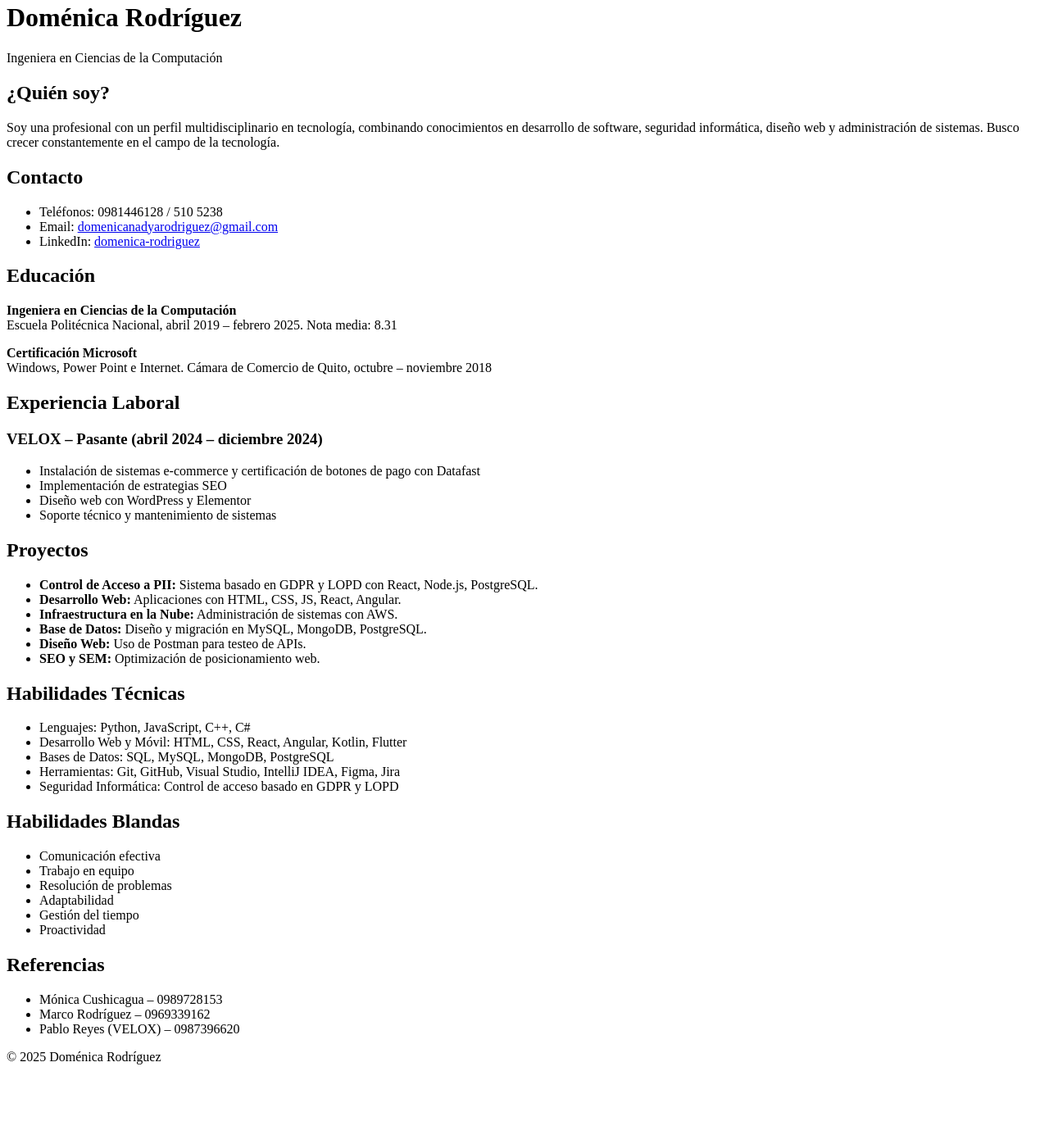
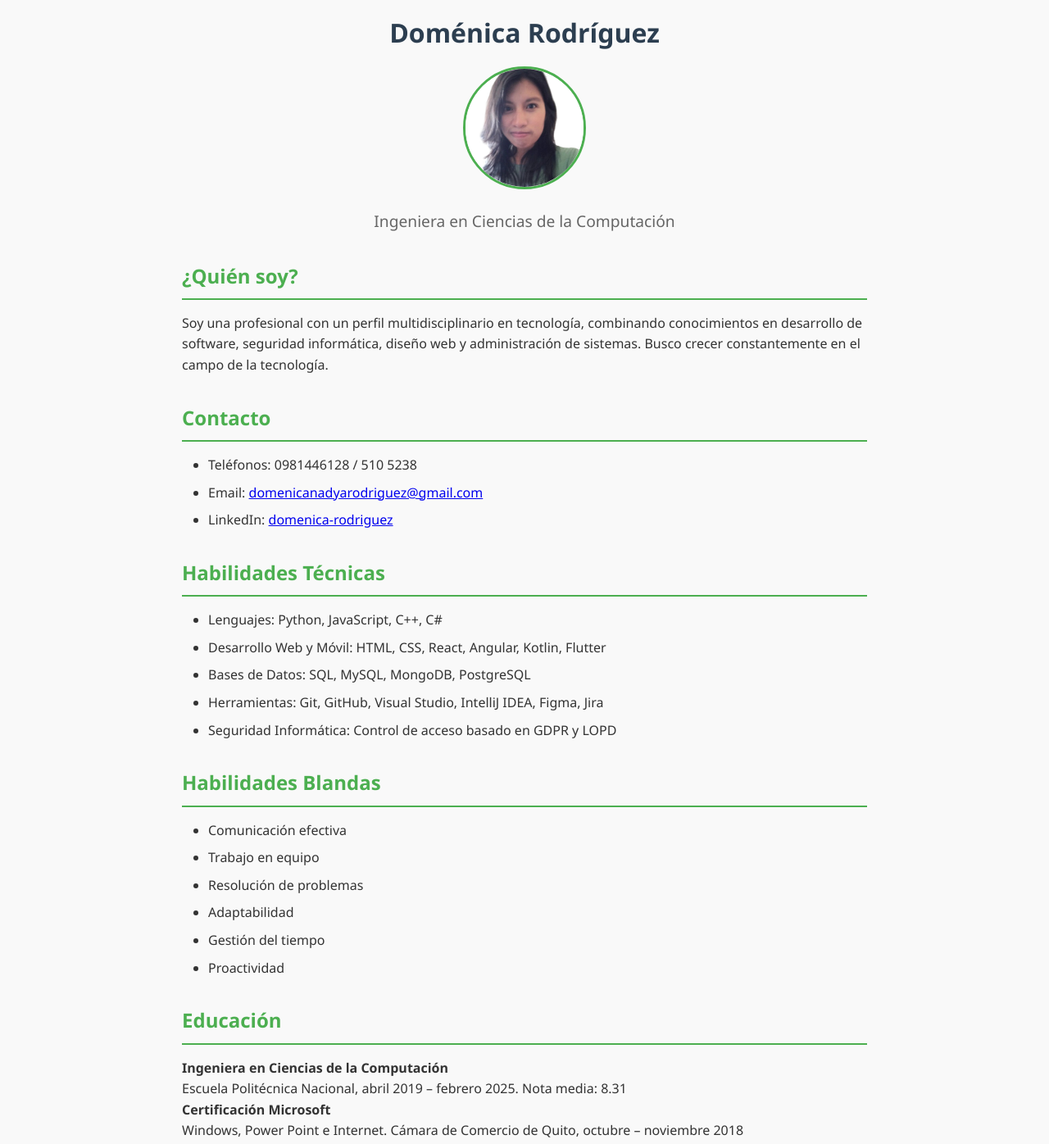
Before and after one commit to DomeLiz/cv_domenica, a plain HTML site: page frontend/index.html in a window 1280 px wide. Shown: the part 18-1414 px from the top of the page at 82% size. Before the commit the page ends 1333 px from the top, so only its background shows below. Drawn offline with Linux system fonts and the light colour scheme; files whose address does not match are found by name.

Commit message:
Css y Organizacion de la información
El commit corresponde a archivo css y organizar informacion del html

```diff
--- /dev/null
+++ b/frontend/css/estilos.css
@@ -0,0 +1,80 @@
+/* Reset básico */
+* {
+    margin: 0;
+    padding: 0;
+    box-sizing: border-box;
+  }
+
+  body {
+    font-family: 'Segoe UI', Tahoma, Geneva, Verdana, sans-serif;
+    line-height: 1.6;
+    background-color: #f9f9f9;
+    color: #333;
+    padding: 2rem;
+    max-width: 900px;
+    margin: auto;
+  }
+
+  /* Header */
+  header {
+    text-align: center;
+    margin-bottom: 2rem;
+  }
+
+  header img {
+    width: 150px;
+    height: 150px;
+    object-fit: cover;
+    border-radius: 50%;
+    margin-top: 1rem;
+    margin-bottom: 1rem;
+    border: 3px solid #4CAF50;
+  }
+
+  header h1 {
+    font-size: 2rem;
+    color: #2c3e50;
+  }
+
+  header p {
+    font-size: 1.2rem;
+    color: #666;
+  }
+
+  /* Secciones */
+  section {
+    margin-bottom: 2rem;
+  }
+
+  section h2 {
+    font-size: 1.5rem;
+    color: #4CAF50;
+    border-bottom: 2px solid #4CAF50;
+    padding-bottom: 0.5rem;
+    margin-bottom: 1rem;
+  }
+
+  section ul {
+    list-style-type: disc;
+    margin-left: 2rem;
+  }
+
+  section li {
+    margin-bottom: 0.5rem;
+  }
+
+  /* Artículo de experiencia */
+  article h3 {
+    color: #2c3e50;
+    font-size: 1.2rem;
+    margin-bottom: 0.5rem;
+  }
+
+  /* Footer */
+  footer {
+    text-align: center;
+    padding: 1rem;
+    border-top: 1px solid #ccc;
+    color: #777;
+    font-size: 0.9rem;
+  }
--- a/frontend/index.html
+++ b/frontend/index.html
@@ -19,11 +19,14 @@
 
   <!-- Favicon -->
   <link rel="icon" href="favicon.png" type="image/png" />
+  <link rel="stylesheet" href="C:\Users\domen\OneDrive\Desktop\proyectos\frontend\cv_domenica\frontend\css\estilos.css">
+
 </head>
 <body>
 
   <header>
     <h1>Doménica Rodríguez</h1>
+    <img src="C:\Users\domen\OneDrive\Desktop\proyectos\frontend\cv_domenica\frontend\imagenes\cv2-Photoroom jpg.jpg" alt="Doménica Rodríguez">
     <p>Ingeniera en Ciencias de la Computación</p>
   </header>
 
@@ -38,6 +41,29 @@
       <li>Teléfonos: 0981446128 / 510 5238</li>
       <li>Email: <a href="mailto:domenicanadyarodriguez@gmail.com">domenicanadyarodriguez@gmail.com</a></li>
       <li>LinkedIn: <a href="https://www.linkedin.com/in/domenica-rodriguez-a66a4b275" target="_blank">domenica-rodriguez</a></li>
+    </ul>
+  </section>
+
+  <section>
+    <h2>Habilidades Técnicas</h2>
+    <ul>
+      <li>Lenguajes: Python, JavaScript, C++, C#</li>
+      <li>Desarrollo Web y Móvil: HTML, CSS, React, Angular, Kotlin, Flutter</li>
+      <li>Bases de Datos: SQL, MySQL, MongoDB, PostgreSQL</li>
+      <li>Herramientas: Git, GitHub, Visual Studio, IntelliJ IDEA, Figma, Jira</li>
+      <li>Seguridad Informática: Control de acceso basado en GDPR y LOPD</li>
+    </ul>
+  </section>
+
+  <section>
+    <h2>Habilidades Blandas</h2>
+    <ul>
+      <li>Comunicación efectiva</li>
+      <li>Trabajo en equipo</li>
+      <li>Resolución de problemas</li>
+      <li>Adaptabilidad</li>
+      <li>Gestión del tiempo</li>
+      <li>Proactividad</li>
     </ul>
   </section>
 
@@ -73,29 +99,6 @@
   </section>
 
   <section>
-    <h2>Habilidades Técnicas</h2>
-    <ul>
-      <li>Lenguajes: Python, JavaScript, C++, C#</li>
-      <li>Desarrollo Web y Móvil: HTML, CSS, React, Angular, Kotlin, Flutter</li>
-      <li>Bases de Datos: SQL, MySQL, MongoDB, PostgreSQL</li>
-      <li>Herramientas: Git, GitHub, Visual Studio, IntelliJ IDEA, Figma, Jira</li>
-      <li>Seguridad Informática: Control de acceso basado en GDPR y LOPD</li>
-    </ul>
-  </section>
-
-  <section>
-    <h2>Habilidades Blandas</h2>
-    <ul>
-      <li>Comunicación efectiva</li>
-      <li>Trabajo en equipo</li>
-      <li>Resolución de problemas</li>
-      <li>Adaptabilidad</li>
-      <li>Gestión del tiempo</li>
-      <li>Proactividad</li>
-    </ul>
-  </section>
-
-  <section>
     <h2>Referencias</h2>
     <ul>
       <li>Mónica Cushicagua – 0989728153</li>
```
Also changed, not shown: frontend/imagenes/cv2-Photoroom jpg.jpg (added).
